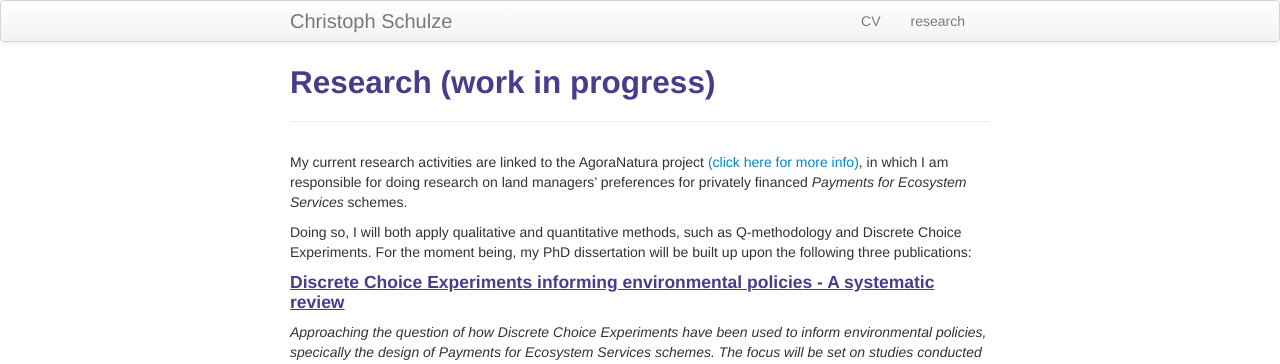
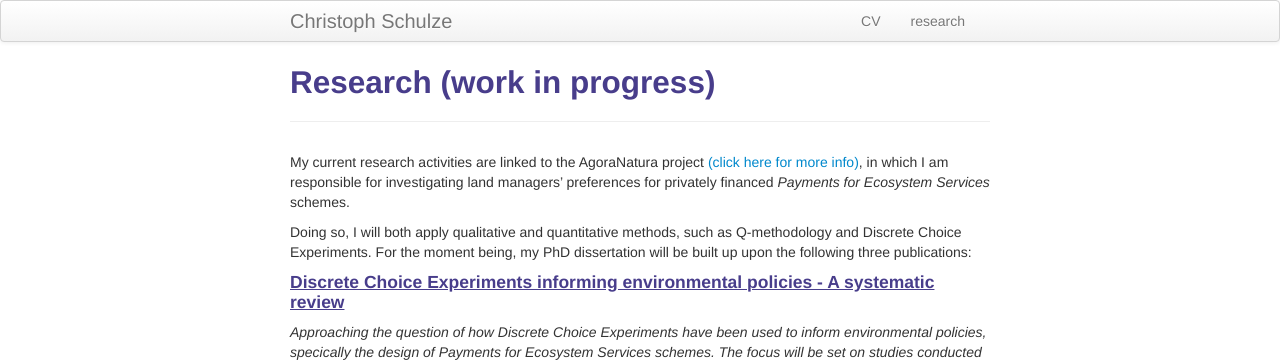
Before and after one commit to crokology/crokology.github.io, a Jekyll site: the page built from pages/research.md, in a window 1280 px wide. Shown: the top 364 px of the page. Built offline with Jekyll 4.4.1, drawn with Linux system fonts in a browser that asks for light colours.

Commit message:
Update research.md

```diff
--- a/pages/research.md
+++ b/pages/research.md
@@ -4,7 +4,7 @@ title: Research (work in progress)
 description: Current research activities
 ---
 
-My current research activities are linked to the AgoraNatura project <a href="https://agora-natura.de/">(click here for more info)</a>, in which I am responsible for doing research on land managers' preferences for privately financed *Payments for Ecosystem Services* schemes.
+My current research activities are linked to the AgoraNatura project <a href="https://agora-natura.de/">(click here for more info)</a>, in which I am responsible for investigating land managers' preferences for privately financed *Payments for Ecosystem Services* schemes.
 
 Doing so, I will both apply qualitative and quantitative methods, such as Q-methodology and Discrete Choice Experiments. For the moment being, my PhD dissertation will be built up upon the following three publications:
 
```
